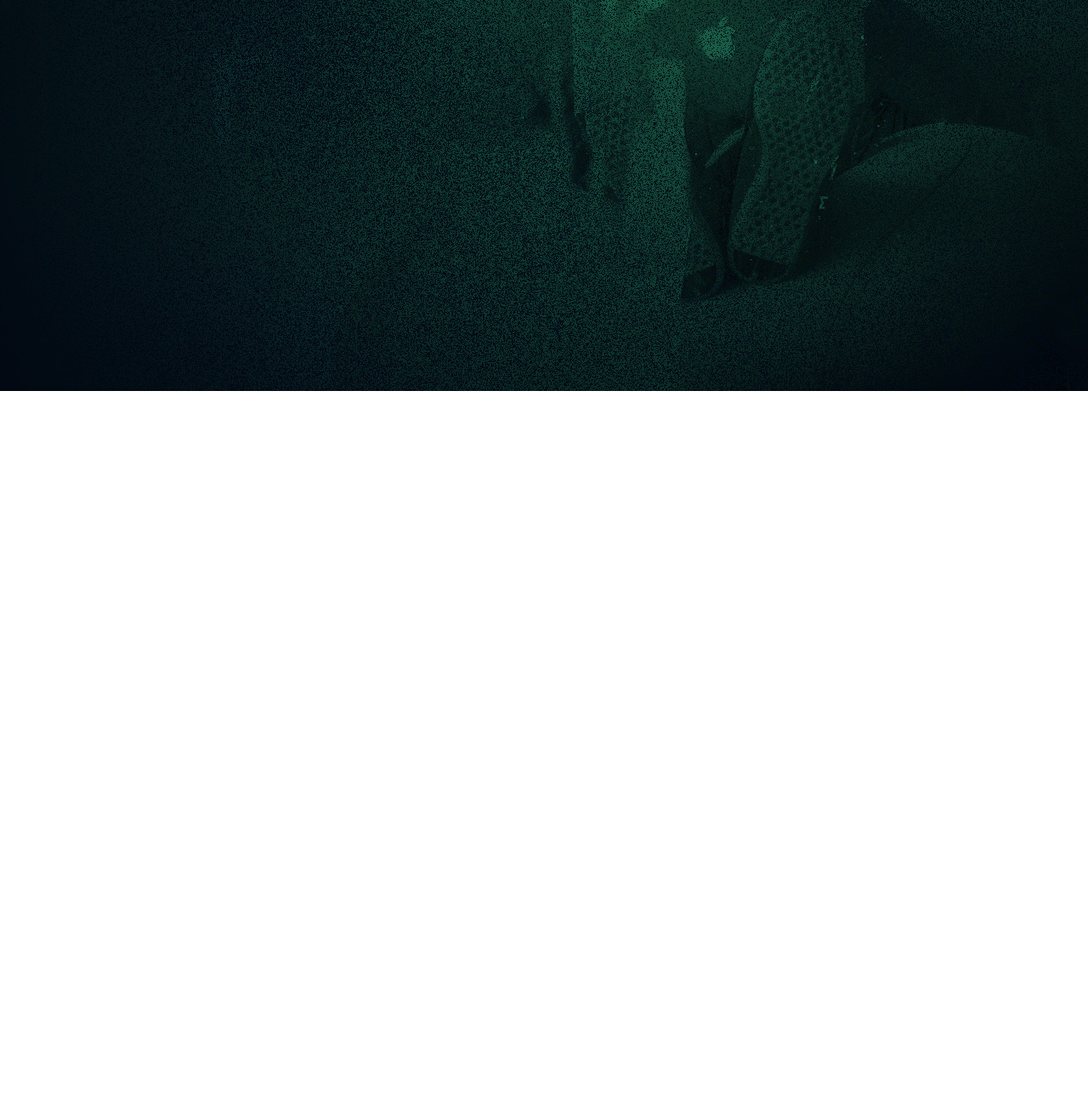
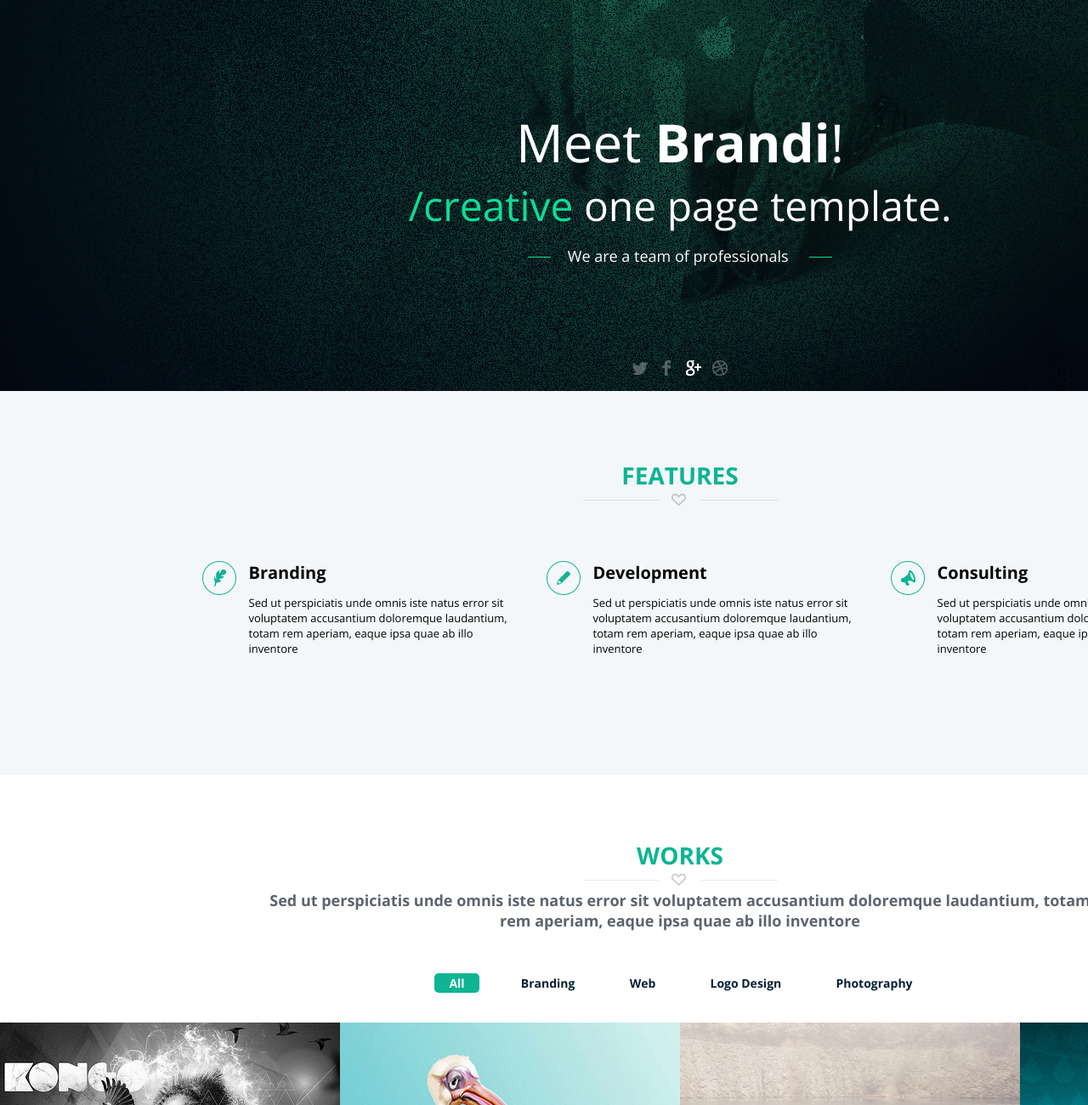
Before and after one commit to iuliav92/Brandi, a plain HTML site: page index.html in a window 1280 px wide. Shown: the part 340-1640 px from the top of the page at 85% size. Before the commit the page ends 804 px from the top, so only its background shows below. Drawn offline with nearby package versions, Linux system fonts and the light colour scheme.

Commit message:
added more content

```diff
--- a/css/style.css
+++ b/css/style.css
@@ -1,9 +1,14 @@
-@import url('https://fonts.googleapis.com/css?family=Open+Sans');
+@import url('https://fonts.googleapis.com/css?family=Open+Sans:300,700');
 
 * {
 	padding: 0;
 	margin: 0;
 }
+
+body {
+	font-family: Open Sans;
+}
+
 .container {
 	width: 1600px;
 	height: 100%;
@@ -22,11 +27,11 @@
 }
 
 .header {
-	height: 800px;
 	position: absolute;
 }
 
 .header-slider {
+	padding: 0;
 }
 
 #logo {
@@ -48,9 +53,8 @@
 	margin-top: 20px;
 	display: inline;
 	color: #787d7f;
-	font-family: Open Sans;
 	font-size: 13px;
-	font-weight: light;
+	font-weight: 300;
 	position: relative;
 	bottom: 5px;
 }
@@ -70,8 +74,7 @@
 }
 
 .navigation li a {
-	font-family: Open Sans;
-	font-weight: lighter;
+	font-weight: 300;
 	font-size: 13px;
 	color: white;
 	text-decoration: none;
@@ -82,5 +85,171 @@
 }
 
 .current {
-	border-top: 1px solid #32b0ee;
+	border-top: 2px solid #32b0ee;
 }
+
+.header-content {
+	width: 40%;
+	margin: 0 auto;
+	margin-top: 390px;
+	font-weight: 300;
+}
+
+.header-content h2 {
+	font-size: 62px;
+	font-weight: 300;
+	color: white;
+	text-align: center;
+}
+
+.header-content h2 span {
+	font-weight: 700;
+}
+
+.header-content h3 {
+	font-size: 48px;
+	font-weight: 300;
+	color: white;
+	text-align: center;
+}
+
+.header-content h3 span {
+	color: #0edc95;
+}
+
+.header-content p {
+	color: white;
+	font-size: 18px;
+	text-align: center;
+	padding-top: 15px;
+}
+
+.header-content-line {
+	display: inline-block;
+	border-top: 1px solid #0edc95;
+	width: 27px;
+	height: 5px;
+	margin: 0 20px;
+}
+
+#header-social {
+	width: 114px;
+	margin: 0 auto;
+	margin-top: 110px;
+}
+
+.content {
+	margin-top: -5px;
+	padding-top: 5px;
+	background-color: #f4f7f9;
+	overflow: hidden;
+}
+
+.content-title {
+	text-transform: uppercase;
+	font-size: 28px;
+	color: #0eb493;
+	text-align: center;
+	font-weight: 700;
+	padding-top: 75px;
+}
+
+.content p  {
+	text-align: center;
+}
+
+.features {
+	width: 1215px;
+	margin: 0 auto;
+	overflow: hidden;
+	margin-top: 60px;
+	margin-bottom: 140px;
+
+}
+
+.feature {
+	float: left;
+	width: 360px;
+	padding-left: 45px;
+}
+
+.feature img {
+	float: left;
+	display: inline-block;
+}
+
+.feature h5 {
+	float: left;
+	font-size: 20px;
+	font-weight: 700;
+	padding-left: 15px;
+}
+
+.feature p {
+	clear: both;
+	font-size: 13px;
+	font-weight: 300;
+	text-align: left;
+	padding-left: 55px;
+}
+
+.content-works {
+	overflow: hidden;
+	text-align: center;
+}
+
+
+#works-heading {
+	font-size: 18px;
+	font-weight: 700;
+	width: 990px;
+	color: #5b646e;
+	margin: 0 auto;
+}
+
+.content-works ul {
+	margin-top: 50px;
+}
+
+.content-works ul li {
+	display: inline-block;
+	font-size: 14px;
+	font-weight: 700;
+	margin: 0 15px;
+	padding: 0 15px;
+}
+
+.content-works a {
+	text-decoration: none;
+	color: #062033;
+}
+
+.current-work {
+	border-radius: 5px;
+	background-color: #0eb493;
+	border: 2px solid #0eb493;
+}
+
+.current-work a {
+	color: white;
+}
+
+.works-list {
+	margin-bottom: 35px;
+}
+
+.meet-team p {
+	text-align: center;
+}
+
+.team-members {
+	margin: 0 auto;
+	margin-top: 110px;
+	width: 1200px;
+}
+
+.member {
+	display: inline-block;
+	float: left;
+	padding-left: 30px;
+}
--- a/index.html
+++ b/index.html
@@ -25,10 +25,68 @@
 					<li><a href="#">Contact</a></li>
 				</ul>
 			</div>
+			<div class="header-content">
+				<h2>Meet <span>Brandi</span>!</h2>
+				<h3><span>/creative</span> one page template.</h3>
+				<p><span class="header-content-line"></span>We are a team of professionals <span class="header-content-line"></span></p>
+				<div id="header-social">
+					<img src="images/social.png">
+				</div>
+			</div>
 		</header>
 
 		<div class="header-slider">
-			<img id="" src="images/header_slider.jpg">
+			<img id="slider-img01" src="images/header_slider.jpg">
+		</div>
+
+		<div class="content">
+			<h3 class="content-title">Features</h3>
+			<p><img src="images/content_separator.png"></p>
+			<div class="features">
+				<div class="feature">
+					<img src="images/feature_one.png">
+					<h5>Branding</h5>
+					<p>Sed ut perspiciatis unde omnis iste natus error sit voluptatem accusantium doloremque laudantium, totam rem aperiam, eaque ipsa quae ab illo inventore</p>
+				</div>
+				<div class="feature">
+					<img src="images/feature_two.png">
+					<h5>Development</h5>
+					<p>Sed ut perspiciatis unde omnis iste natus error sit voluptatem accusantium doloremque laudantium, totam rem aperiam, eaque ipsa quae ab illo inventore</p>
+				</div>
+				<div class="feature">
+					<img src="images/feature_three.png">
+					<h5>Consulting</h5>
+					<p>Sed ut perspiciatis unde omnis iste natus error sit voluptatem accusantium doloremque laudantium, totam rem aperiam, eaque ipsa quae ab illo inventore</p>
+				</div>
+			</div>
+		</div>
+
+		<div class="content-works">
+			<h3 class="content-title">Works</h3>
+			<p><img src="images/content_separator.png"></p>
+			<p id="works-heading">Sed ut perspiciatis unde omnis iste natus error sit voluptatem accusantium doloremque laudantium, totam rem aperiam, eaque ipsa quae ab illo inventore</p>
+			<ul class="works-list">
+				<li class="current-work"><a href="#works-list">All</a></li>
+				<li><a href="#works-list">Branding</a></li>
+				<li><a href="#works-list">Web</a></li>
+				<li><a href="#works-list">Logo Design</a></li>
+				<li><a href="#works-list">Photography</a></li>
+			</ul>
+			<img src="images/work_imgs.jpg">
+		</div>
+
+		<div class="meet-team">
+			<h3 class="content-title">Meet our team</h3>
+			<p><img src="images/content_separator.png"></p>
+			<p id="works-heading">Sed ut perspiciatis unde omnis iste natus error sit voluptatem accusantium doloremque laudantium, totam rem aperiam, eaque ipsa quae ab illo inventore</p>
+			<div class="team-members">
+				<ul>
+					<li class="member"><a href="#"><img src="images/team_01.jpg"><p class="member-name">John Filmr Doe</p><p class="member-title">Managing Director</p></a></li>
+					<li class="member"><a href="#"><img src="images/team_02.jpg"><p class="member-name">Chystine Hineu</p><p class="member-title">Lead Designer</p></a></li>
+					<li class="member"><a href="#"><img src="images/team_03.jpg"><p class="member-name">Martin Matrone</p><p class="member-title">Lead Developer</p></a></li>
+					<li class="member"><a href="#"><img src="images/team_04.jpg"><p class="member-name">Steve Flaulkin</p><p class="member-title">Sr. UI Designer</p></a></li>
+				</ul>
+			</div>
 		</div>
 
 		<footer class="footer"></footer>
--- a/scripts/main.js
+++ b/scripts/main.js
@@ -3,3 +3,11 @@ $(".navigation li").click(function() {
     allListItems.removeClass("current");
     $(this).addClass("current");
 });
+
+$(".works-list li").click(function() {
+    var allListItems = $(".works-list li");
+    allListItems.removeClass("current-work");
+    $(this).addClass("current-work");
+    var $el = $(this);
+    $el.css("color", "white");
+});
```
Also changed, not shown: images/content_separator.png (added), images/feature_one.png (added), images/feature_three.png (added), images/feature_two.png (added), images/social.png (added), images/team_01.jpg (added), images/team_02.jpg (added), images/team_03.jpg (added), images/team_04.jpg (added), images/team_hover.png (added), images/work_imgs.jpg (added).
